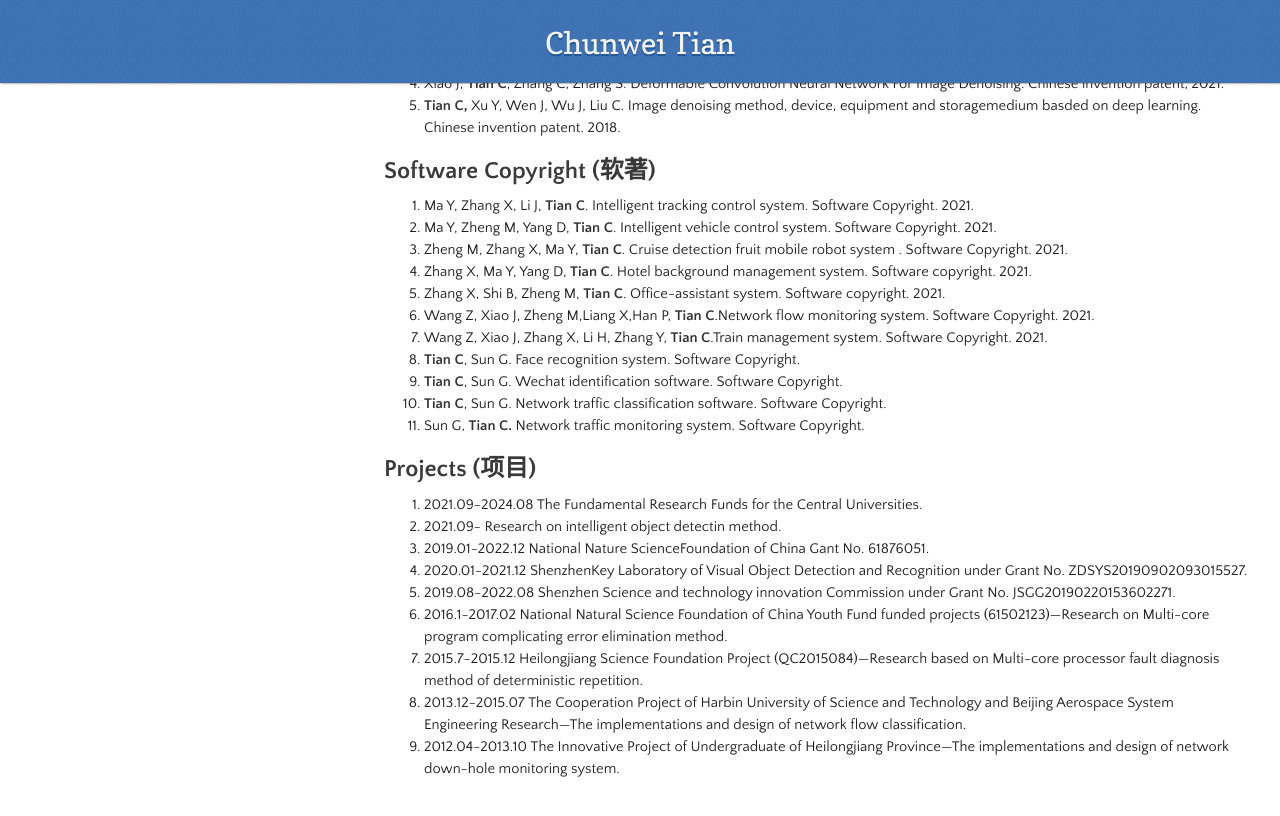
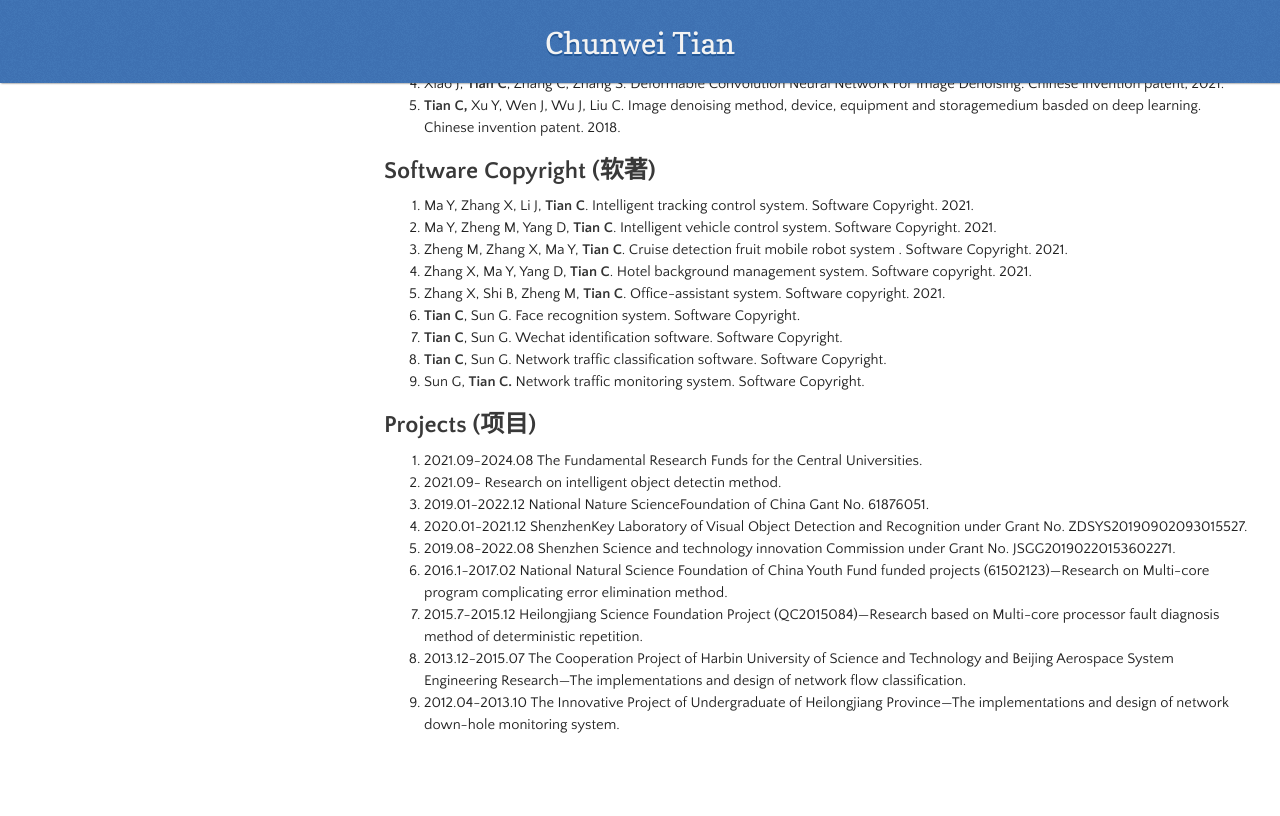
Before and after one commit to hellloxiaotian/hellloxiaotian.github.io, a Jekyll site: the page built from publication.md, in a window 1280 px wide and 900 px high, scrolled down 2704 px. Shown: the top 816 px of the window. Built offline with Jekyll 4.4.1, drawn with Linux system fonts in a browser that asks for light colours; nearby versions of some CDN libraries; our own code applies the rules of GitHub Pages for plain Markdown files; the repository's description, which GitHub fills in, is left out.

Commit message:
Add files via upload

```diff
--- a/publication.md
+++ b/publication.md
@@ -70,8 +70,6 @@
 3.  Zheng M, Zhang X, Ma Y, **Tian C**. Cruise detection fruit mobile robot system . Software Copyright. 2021.
 4.  Zhang X, Ma Y, Yang D, **Tian C**. Hotel background management system. Software copyright. 2021.
 5.  Zhang X, Shi B, Zheng M, **Tian C**. Office-assistant system. Software copyright. 2021.
-6.  Wang Z, Xiao J, Zheng M,Liang X,Han P, **Tian C**.Network flow monitoring system. Software Copyright. 2021.
-7.  Wang Z, Xiao J, Zhang X, Li H, Zhang Y, **Tian C**.Train management system. Software Copyright. 2021.
 8.  **Tian C**, Sun G. Face recognition system. Software Copyright.
 9.  **Tian C**, Sun G. Wechat identification software. Software Copyright.
 10.  **Tian C**, Sun G. Network traffic classification software. Software Copyright.
```
